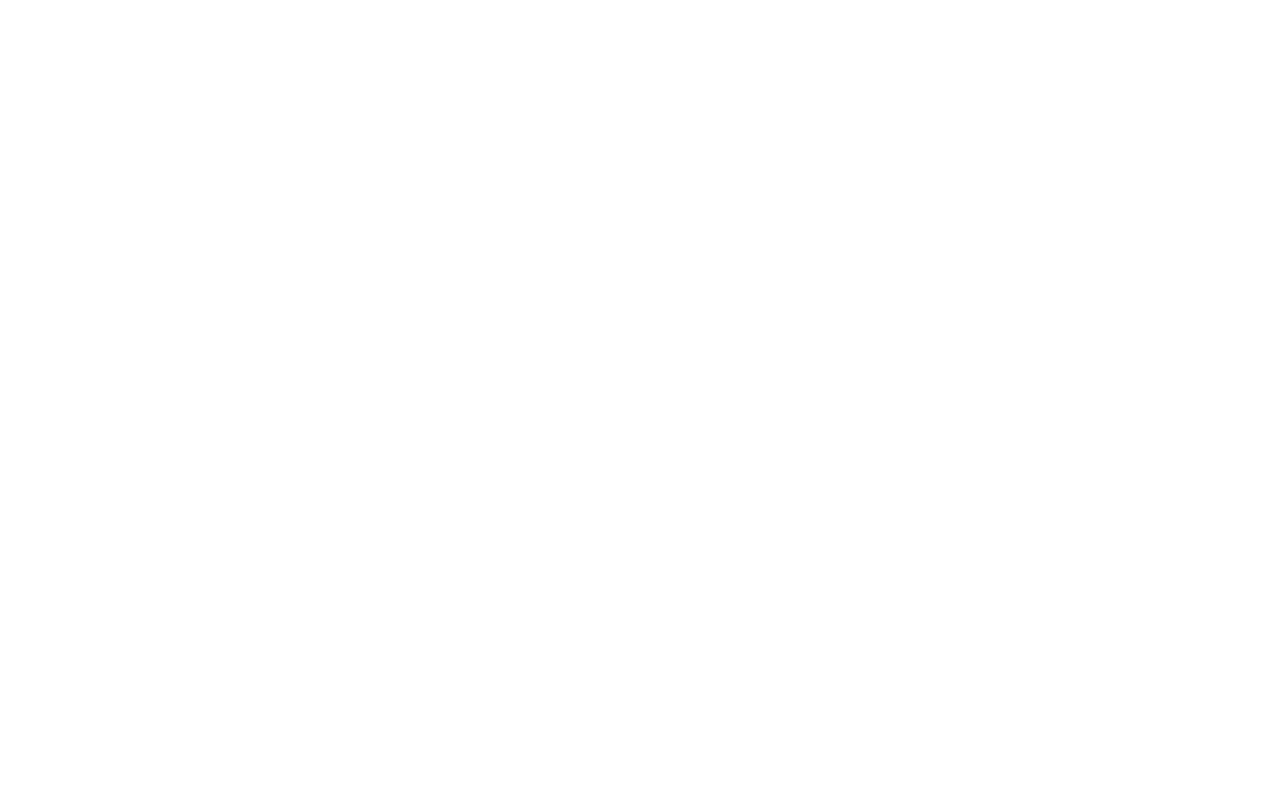
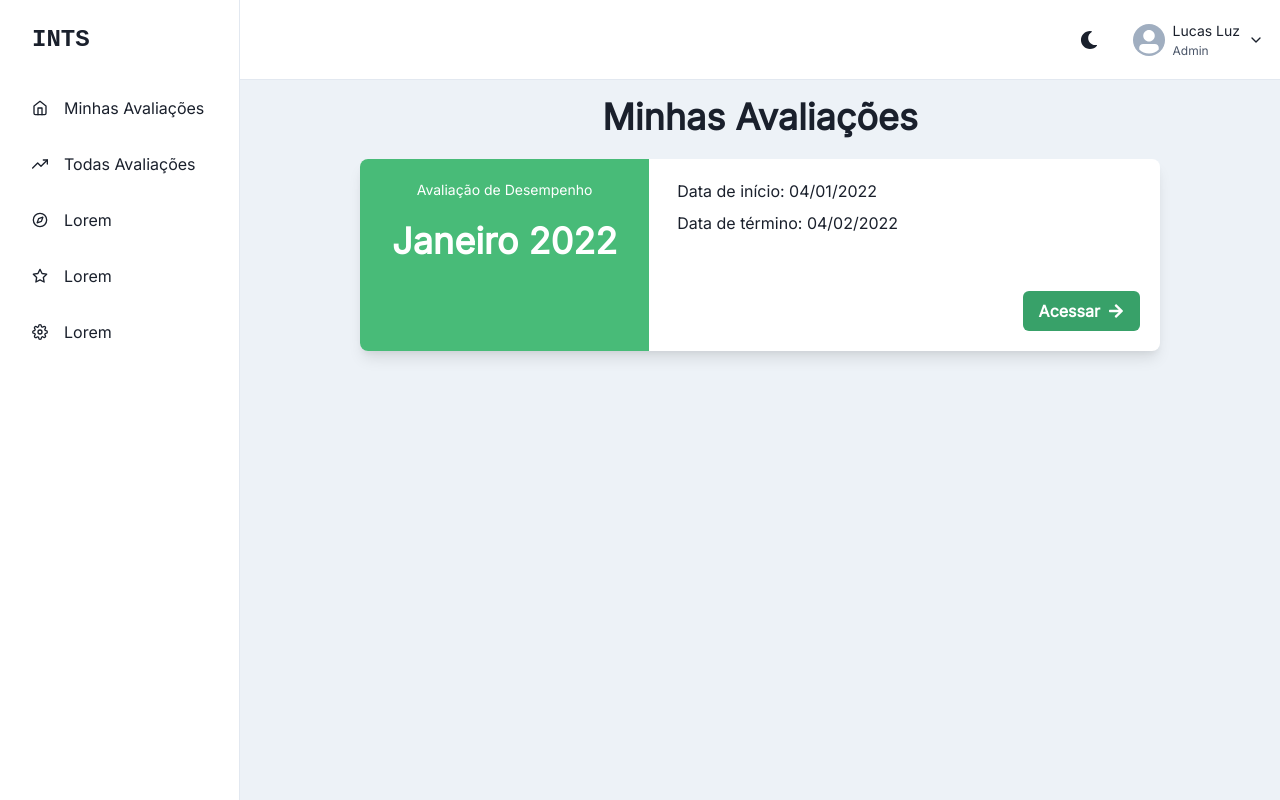
Before and after one commit to lucaslsneves/avaliacao-desempenho-front, a React (Create React App) app: page /avaliacoes in a window 1280 px wide. Built offline with nearby package versions, Linux system fonts and the light colour scheme.

Commit message:
init assessment-card (horizontal card)

```diff
--- /dev/null
+++ b/src/components/horizontal-card.jsx
@@ -0,0 +1,28 @@
+import { HStack, Heading, Text, useColorModeValue, VStack, Tag, TagLeftIcon, TagLabel, Button } from '@chakra-ui/react'
+import React from 'react'
+import { FaArrowRight, FaLock } from 'react-icons/fa'
+export default function HorizontalCard(props: any) {
+  const textColor = useColorModeValue("white", "gray.600")
+  return (
+    <HStack cursor="pointer" mx="auto" maxWidth="800px" as="li" height="48" w="100%" borderRadius="lg" bg={useColorModeValue("white", "gray.700")} shadow="lg" >
+      <VStack
+        spacing={5}
+        borderTopLeftRadius="lg"
+        borderBottomLeftRadius="lg"
+        height="100%"
+        padding="5"
+        flex="35"
+        bg={useColorModeValue("green.400", "green.200")}>
+        <Text fontSize="sm" color={textColor}>Avaliação de Desempenho</Text>
+        <Heading color={textColor}>Janeiro 2022</Heading>
+      </VStack>
+      <VStack justifyContent="space-between" alignItems="flex-start" height="100%" padding="5" flex="65">
+        <VStack  alignItems="flex-start">
+          <Text fontSize="1xl">Data de início: 04/01/2022</Text>
+          <Text fontSize="1xl">Data de término: 04/02/2022</Text>
+        </VStack>
+        <Button alignSelf="flex-end" colorScheme="green" rightIcon={<FaArrowRight />}>Acessar</Button>
+      </VStack>
+    </HStack>
+  )
+}
--- a/src/pages/_layout.tsx
+++ b/src/pages/_layout.tsx
@@ -43,8 +43,8 @@
   icon: IconType;
 }
 const LinkItems: Array<LinkItemProps> = [
-  { name: 'Avaliações', icon: FiHome },
-  { name: 'Lorem', icon: FiTrendingUp },
+  { name: 'Minhas Avaliações', icon: FiHome },
+  { name: 'Todas Avaliações', icon: FiTrendingUp },
   { name: 'Lorem', icon: FiCompass },
   { name: 'Lorem', icon: FiStar },
   { name: 'Lorem', icon: FiSettings },
@@ -139,7 +139,6 @@
           <Icon
             mr="4"
             fontSize="16"
-
             as={icon}
           />
         )}
--- a/src/pages/dashboard.tsx
+++ b/src/pages/dashboard.tsx
@@ -1,7 +1,13 @@
+import { VStack, Heading } from '@chakra-ui/layout';
 import React from 'react';
+import HorizontalCard from '../components/horizontal-card';
 
 export default function Dashboard(props) {
   return (
-    <h1>Dashboard</h1>
+    <VStack spacing={5}>
+      <Heading>Minhas Avaliações</Heading>
+       <HorizontalCard/>
+    </VStack>
+
   )
 }
--- a/src/pages/login.tsx
+++ b/src/pages/login.tsx
@@ -49,7 +49,7 @@
         localStorage.setItem("isAuthenticated", 'true');
         localStorage.setItem("token" , response.data.token.token)
         setError('')
-        history.push('/dashboard')
+        history.push('/avaliacoes')
         console.log(response)
       } else {
         setError('Erro inesperado, tente novamente em alguns minutos!')
--- a/src/routes/index.tsx
+++ b/src/routes/index.tsx
@@ -12,7 +12,7 @@
   return (
     <Switch>
       <Route path="/" exact component={Login} />
-      <Route path="/dashboard" exact component={Dashboard} isPrivate />
+      <Route path="/avaliacoes" exact component={Dashboard} isPrivate />
     </Switch>
   );
 }
--- a/src/routes/route.tsx
+++ b/src/routes/route.tsx
@@ -15,7 +15,7 @@
   }
 
   if (signed === "true" && !isPrivate) {
-    return <Redirect to="/dashboard" />;
+    return <Redirect to="/avaliacoes" />;
   }
 
   const Component = component
```
Also changed, not shown: src/components/tag.jsx (added, +12 -0 lines), src/components/header.tsx (deleted), 2 other files (tests, documents, lock files or other folders).
